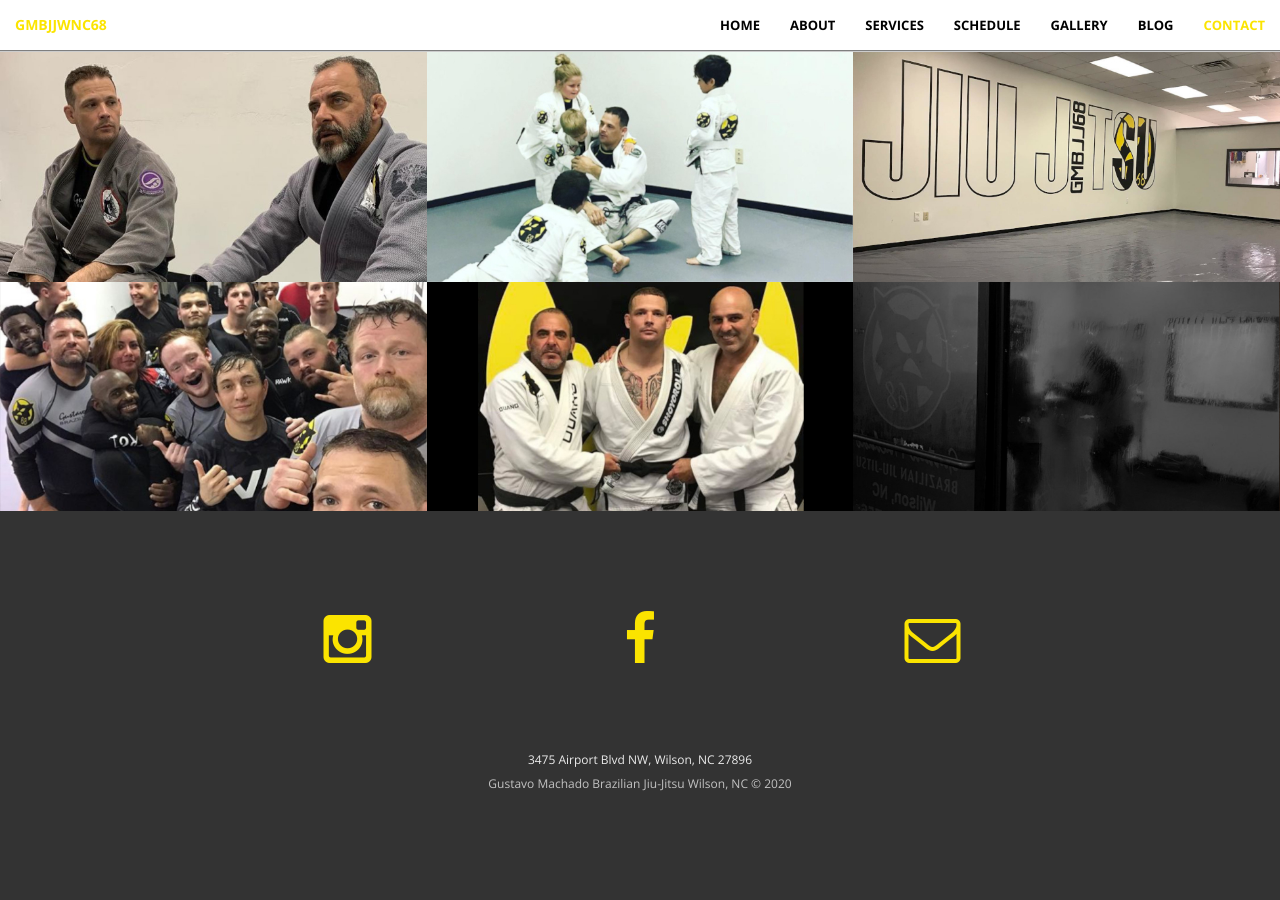
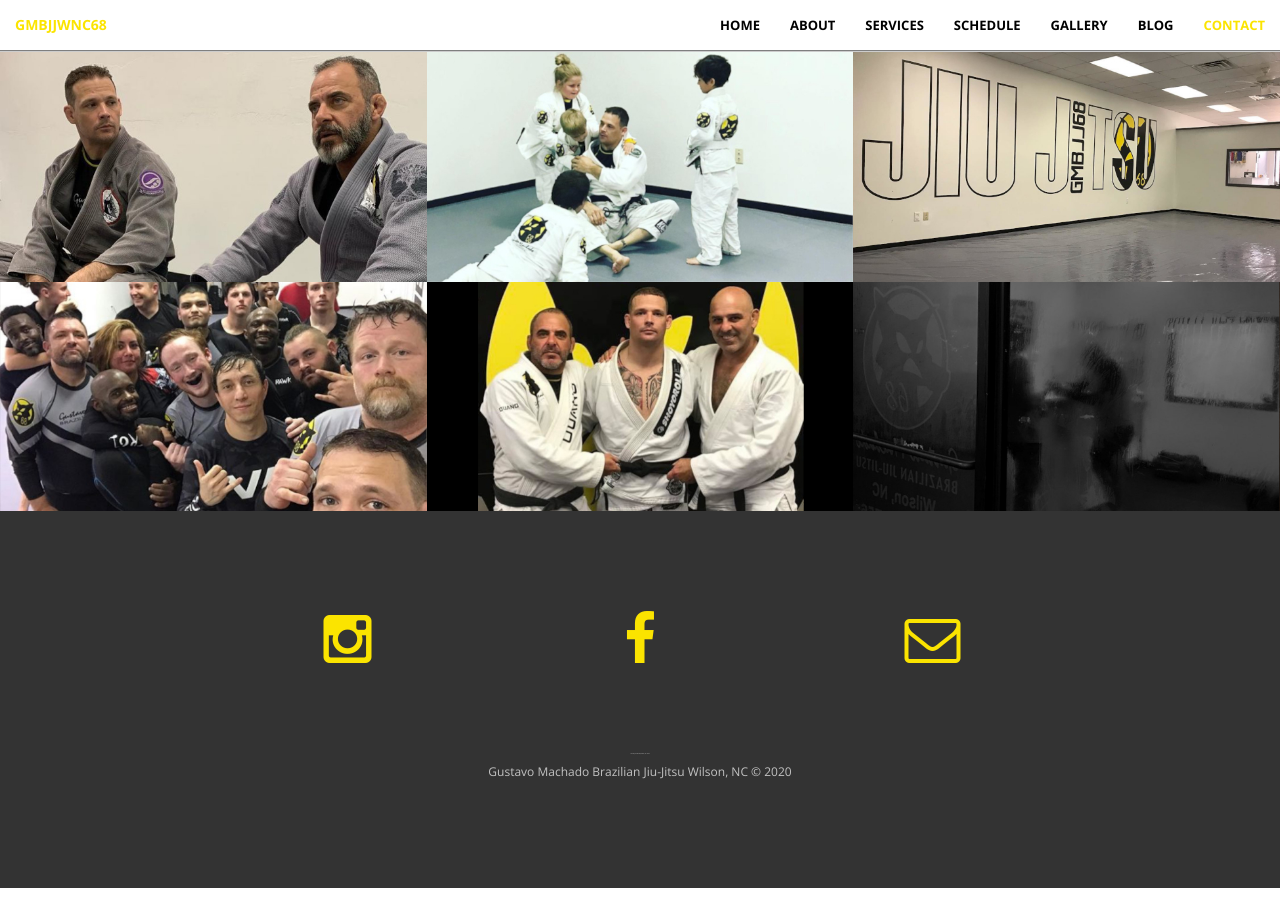
Before and after one commit to gmbjjwnc68/gmbjjwnc68.github.io, a Jekyll site: the page built from index.html, in a window 1280 px wide and 900 px high, scrolled down 2394 px. Built offline with Jekyll 4.4.1, drawn with Linux system fonts in a browser that asks for light colours.

Commit message:
Add contact and contact-address class

```diff
--- a/_includes/contact.html
+++ b/_includes/contact.html
@@ -34,8 +34,8 @@
             <div class="col-lg-8 col-lg-offset-2 text-center">
                 <hr class="gray">
                 <hr class="gray">
-                <a target="_blank" rel="noopener noreferrer" href="https://www.google.com/maps/place/Gustavo+Machado+Brazilian+Jiu+Jitsu+Wilson,+NC/@35.7656169,-77.9483881,15z/data=!4m2!3m1!1s0x0:0x9ceee373f6d7056f?sa=X&ved=2ahUKEwj896PpmNDtAhXDrVkKHbkODQsQ_BIwCnoECBUQAw">
-                    <h2 class="text-faded2">3475 Airport Blvd NW, Wilson, NC 27896</h2>
+                <a class="contact" target="_blank" rel="noopener noreferrer" href="https://www.google.com/maps/place/Gustavo+Machado+Brazilian+Jiu+Jitsu+Wilson,+NC/@35.7656169,-77.9483881,15z/data=!4m2!3m1!1s0x0:0x9ceee373f6d7056f?sa=X&ved=2ahUKEwj896PpmNDtAhXDrVkKHbkODQsQ_BIwCnoECBUQAw">
+                    <div class="contact-address text-faded2">3475 Airport Blvd NW, Wilson, NC 27896</div>
                 </a>
                 <!-- <hr class="gray"> -->
                 <h6 class="text-faded">Gustavo Machado Brazilian Jiu-Jitsu Wilson, NC © 2020</h6>
--- a/_sass/_base.scss
+++ b/_sass/_base.scss
@@ -235,8 +235,8 @@
 // Sections
 
 .contact {
-    h2 {
-        font-size: 4em;
+    .contact-address {
+        font-size: 1px;
     }
 }
 
```
